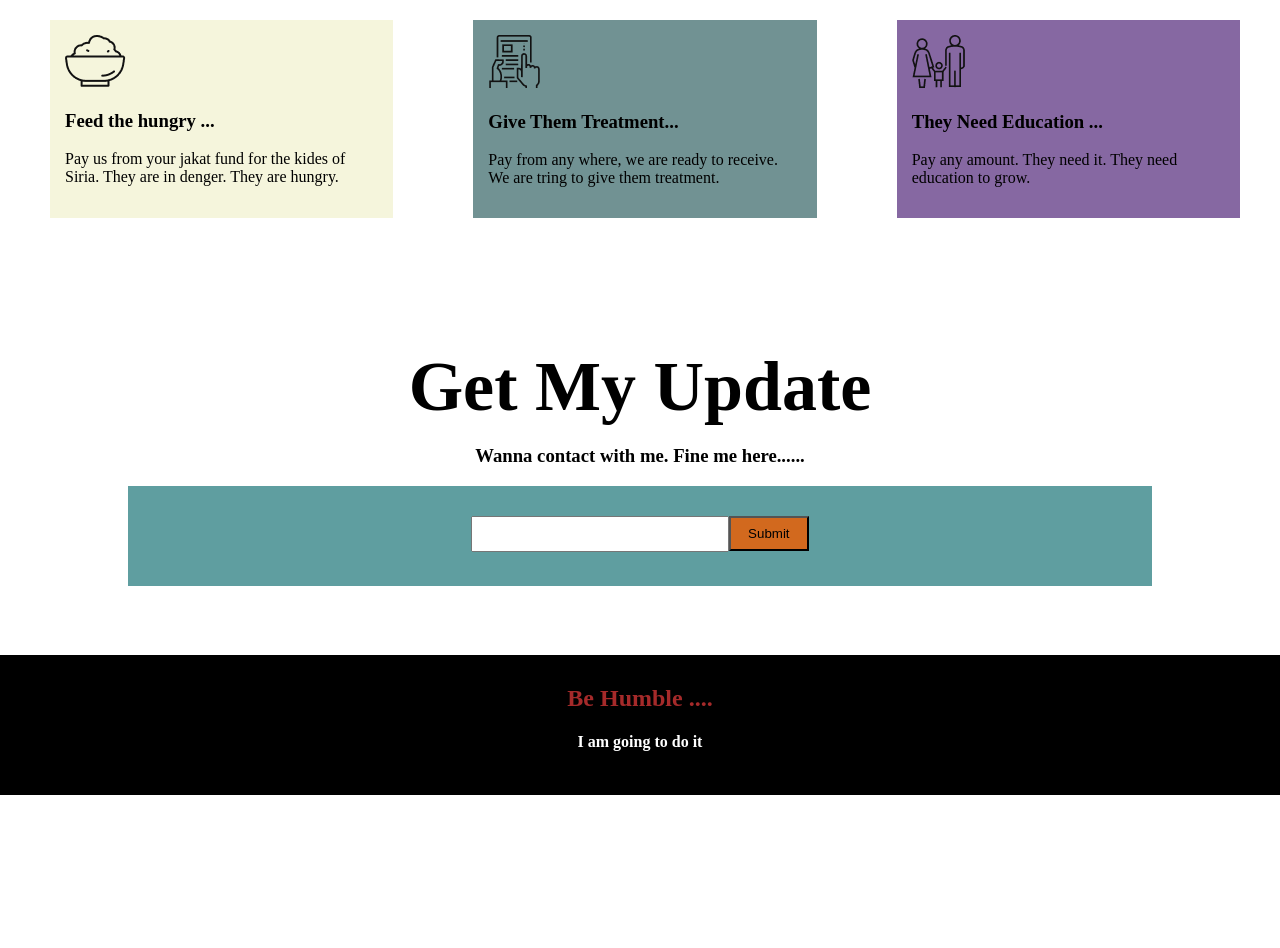
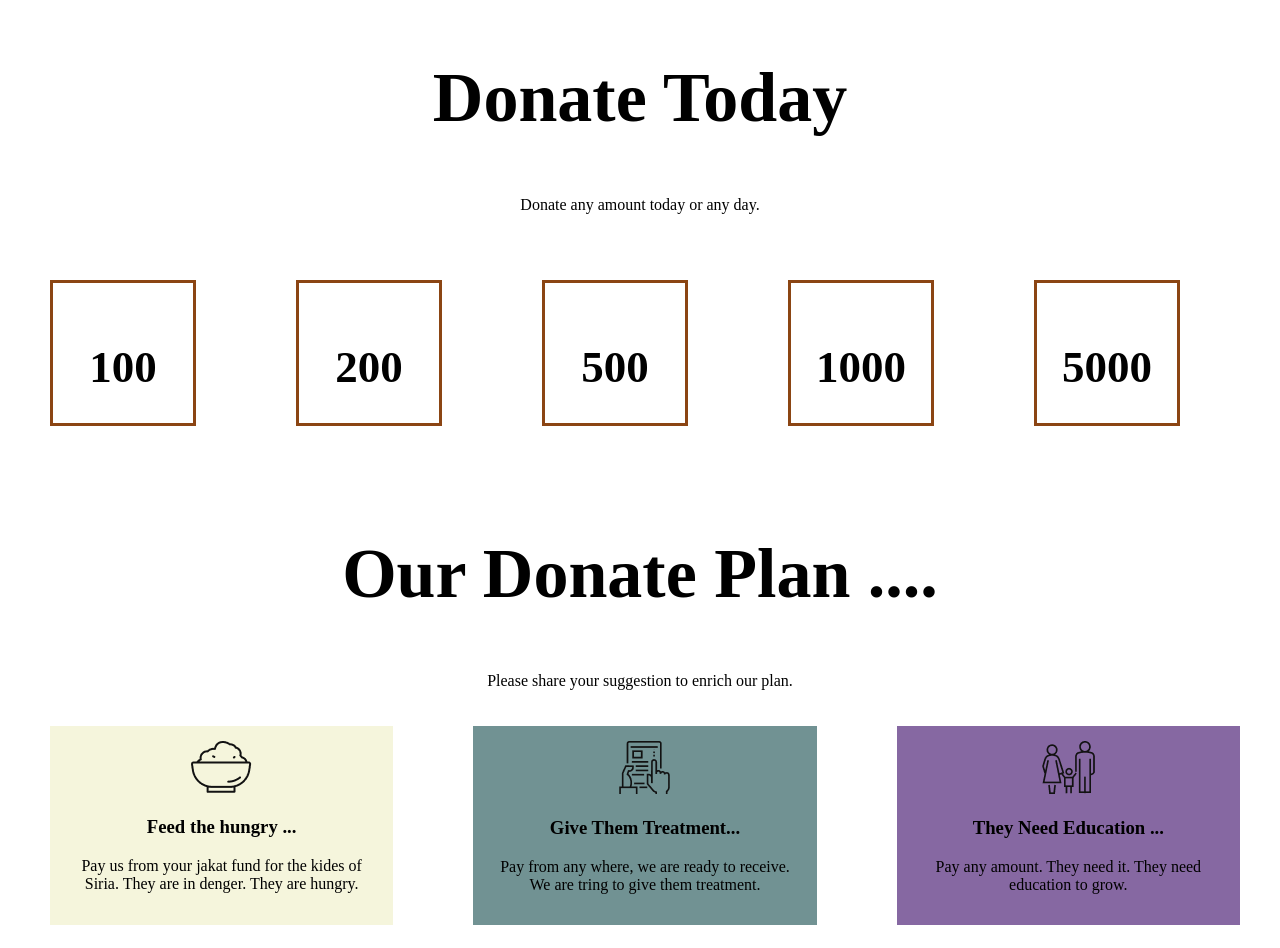
Before and after one commit to mrprince-77/Assignment-1--Donation-, a plain HTML site: page index.html in a window 1280 px wide. Shown: the top 948 px of the page. Before the commit the page ends 800 px from the top, so only its background shows below. Drawn offline with Linux system fonts and the light colour scheme; a web font is replaced by a local one.

Commit message:
Added donate us.

```diff
--- a/index.html
+++ b/index.html
@@ -14,10 +14,21 @@
     <section id="header">
 
     </section>
-    <section id="donateToday">
-
+    <section id="donateToday" class="text-center">
+<h1>Donate Today</h1>
+<p>Donate any amount today or any day.</p>
+<div class="flexView">
+    <div class="clsAmount"><h1>100</h2></div>
+    <div class="clsAmount"><h1>200</h1></div>
+    <div class="clsAmount"><h1>500</h1></div>
+    <div class="clsAmount"><h1>1000</h1></div>
+    <div class="clsAmount"><h1>5000</h1></div>
+</div>
     </section>
-    <section id="ourPlan">
+    <section id="ourPlan" class="text-center">
+        <h1>Our Donate Plan ....</h1>
+        <p>Please share your suggestion to enrich our plan.</p>
+        <div class="flexView">
             <div class="clsPlan pln1">
                 <img src="icons/food.png" alt="">
                 <h3>Feed the hungry ...</h3>
@@ -33,7 +44,7 @@
                 <h3>They Need Education ...</h3>
                 <p>Pay any amount. They need it. They need education to grow.</p>
             </div>
-
+        </div>
     </section>
     <section id="ourBlog">
 
--- a/style.css
+++ b/style.css
@@ -47,8 +47,10 @@ footer h2{
     border-bottom-left-radius: 0px;
     background-color: chocolate;
 }
-
-#ourPlan{
+.text-center{
+    text-align: center;
+}
+.flexView{
     display: flex;
 }
 .clsPlan{
@@ -68,3 +70,15 @@ footer h2{
 .pln3{
     background-color: rgb(134, 104, 162);
 }
+
+.clsAmount{
+    margin: 50px;
+    height: 100px;
+    width: 100px;
+    padding: 20px;
+    border: 3px solid saddlebrown;
+}
+
+.clsAmount h1{
+    font-size: 45px;
+}
```
Lines whose indentation alone changed are shown as unchanged.
